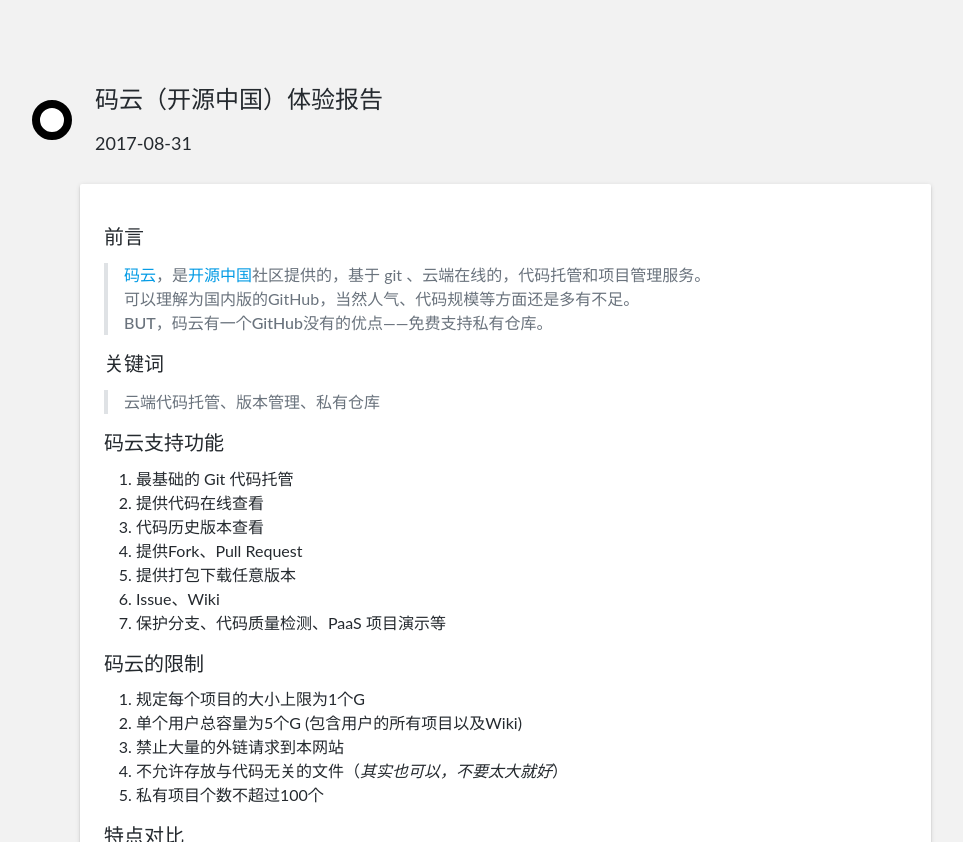
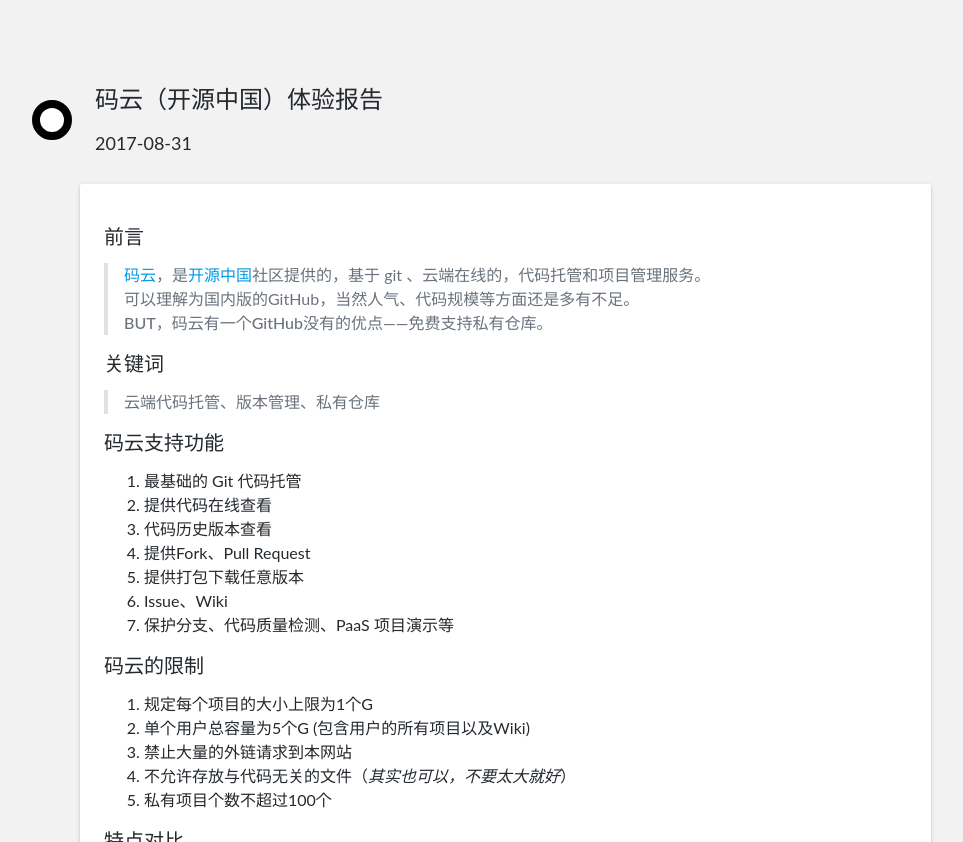
Before and after one commit to unicorn25/unicorn25.github.io, a Jekyll site: the page built from _steps/gitee-reporter.md, in a window 1280 px wide. Shown: the top 842 px of the page, without its empty margins (157-1120 px from the left). Built offline with Jekyll 4.4.1, drawn with Linux system fonts in a browser that asks for light colours; grey boxes are pictures that could not be loaded.

Commit message:
fix: udpate ul & ol common styles

```diff
--- a/assets/css/main.css
+++ b/assets/css/main.css
@@ -8,13 +8,6 @@
 }
 h1,h2,h3,h4,h5,h6 {
 	font-family:'Lato',sans-serif,Helvetica;
-}
-
-ol, ul {
-	line-height: 1.5;
-	margin-top: 0px;
-	margin-bottom: 16px;
-	padding-left: 2em;
 }
 
 .item {
@@ -122,6 +115,14 @@
 	margin-bottom: 16px;
 }
 
+.item ol ul{
+	line-height: 1.5;
+	margin-top: 0px;
+	margin-bottom: 16px;
+	padding-left: 2em;
+	word-wrap: break-word;
+}
+
 .item ol {
 	list-style-type: decimal;
 }
```
